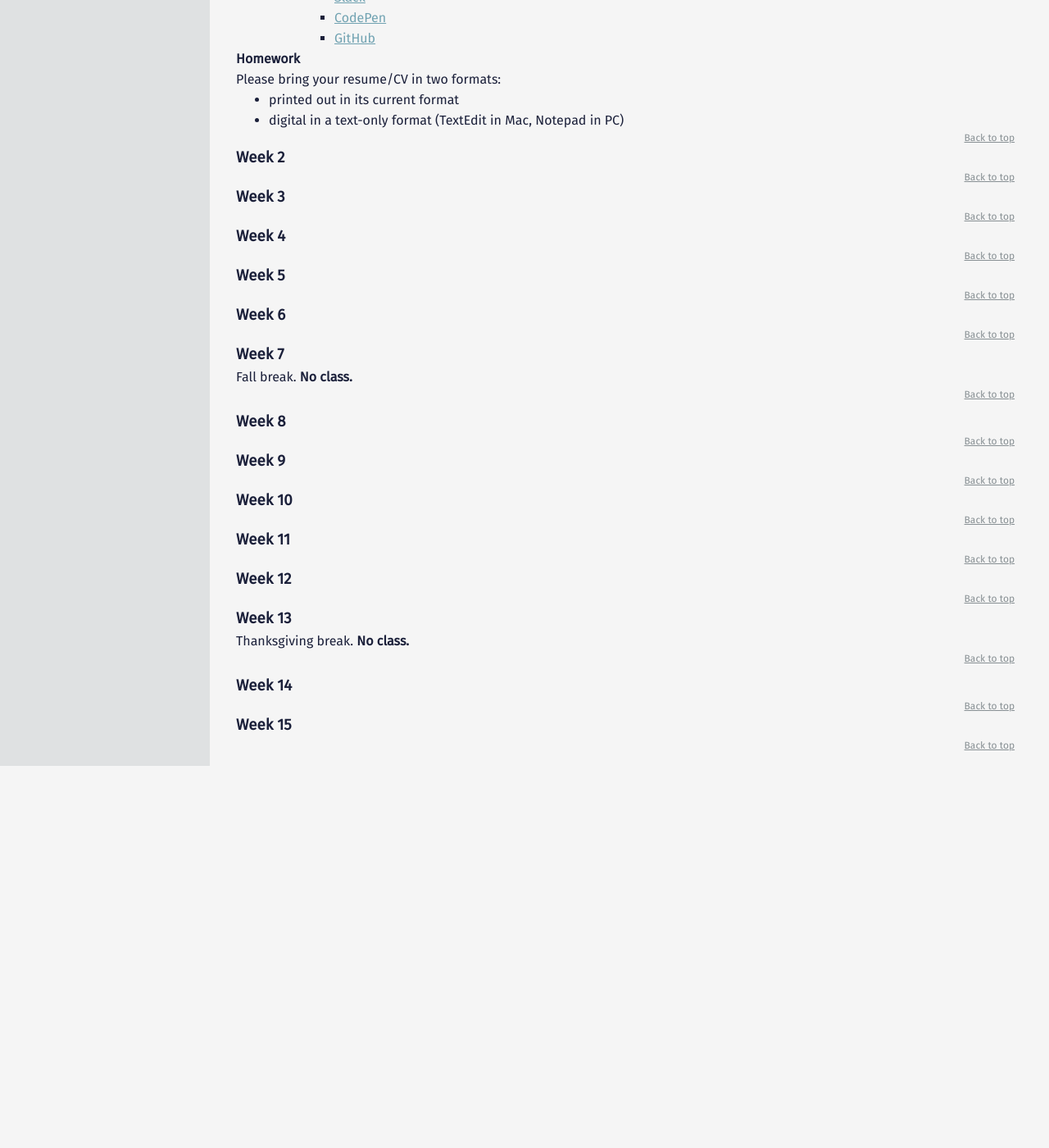
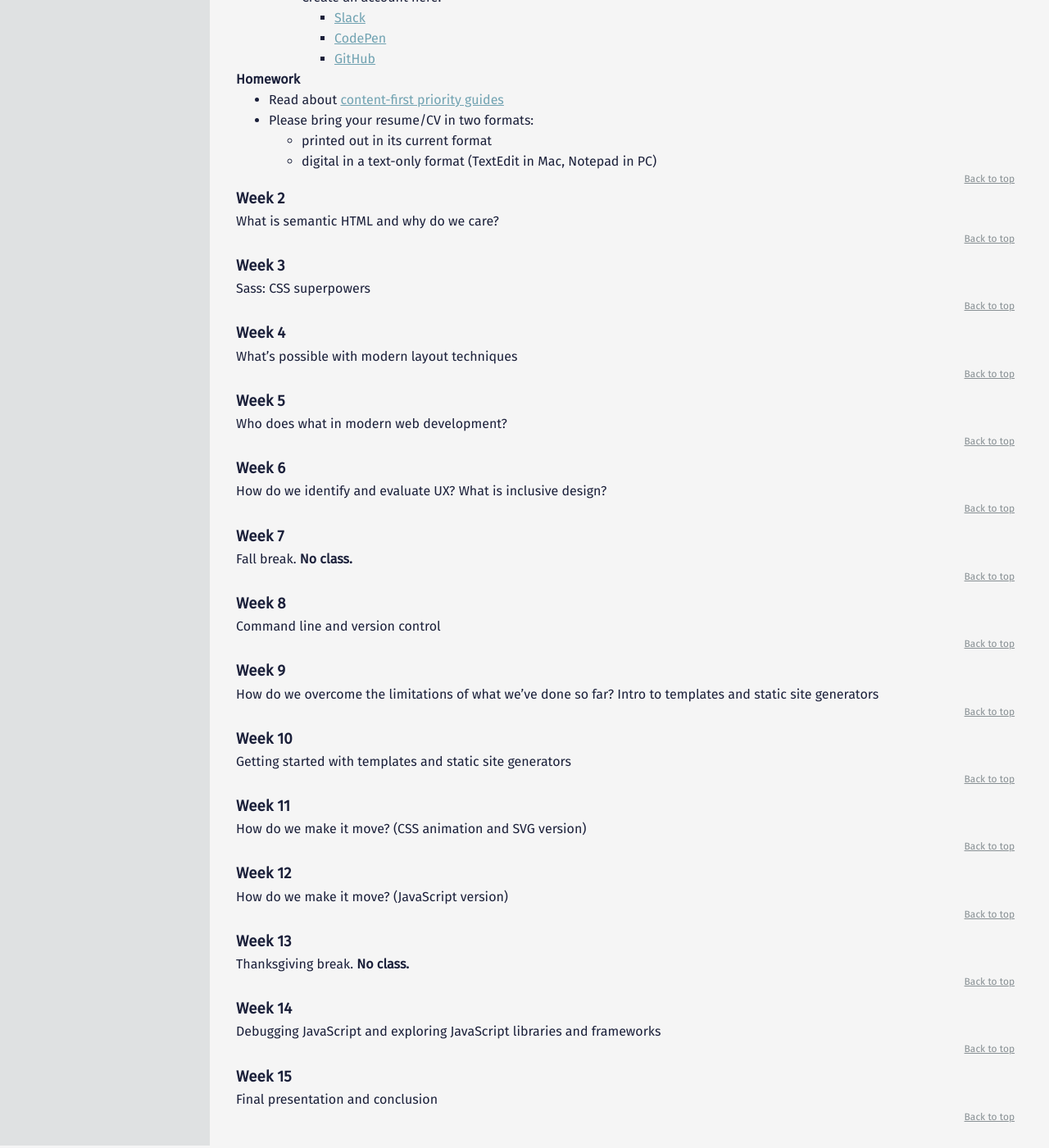
Before and after one commit to mica-web/mica-web.github.io, a Jekyll site: the page built from gd-431/index.md, in a window 1280 px wide and 1400 px high, scrolled down 659 px. Shown: the whole window at 82% size. Built offline with Jekyll 4.4.1, drawn with Linux system fonts in a browser that asks for light colours; before the commit the page ends 1625 px from its top, so only the background shows below that.

Commit message:
Moved weekly plans into individual files

```diff
--- /dev/null
+++ b/_includes/gd-431/w01.md
@@ -0,0 +1,23 @@
+Nice to meetcha! 👋
+
+1.  Introductions
+1.  Syllabus and course overview
+1.  The internet + web browsers
+1.  Activities
+    1.  [Student survey](https://goo.gl/forms/ZR3ctAr5tJh0kFPq2)
+    1.  What we know now
+1.  Sign-up-a-palooza
+    - Download these:
+        - [Visual Studio (text editor)](https://visualstudio.microsoft.com/)
+        - [Google Chrome (browser)](https://www.google.com/chrome/)
+    - Create an account here:
+        - [Slack](https://mica-web.slack.com/)
+        - [CodePen](http://codepen.io/)
+        - [GitHub](https://github.com/)
+
+#### Homework
+
+- Read about [content-first priority guides](https://alistapart.com/article/priority-guides-a-content-first-alternative-to-wireframes)
+- Please bring your resume/CV in two formats:
+  - printed out in its current format
+  - digital in a text-only format (TextEdit in Mac, Notepad in PC)
--- /dev/null
+++ b/_includes/gd-431/w02.md
@@ -0,0 +1 @@
+What is semantic HTML and why do we care?
--- /dev/null
+++ b/_includes/gd-431/w03.md
@@ -0,0 +1 @@
+Sass:  CSS superpowers
--- /dev/null
+++ b/_includes/gd-431/w04.md
@@ -0,0 +1 @@
+What’s possible with modern layout techniques
--- /dev/null
+++ b/_includes/gd-431/w05.md
@@ -0,0 +1 @@
+Who does what in modern web development?
--- /dev/null
+++ b/_includes/gd-431/w06.md
@@ -0,0 +1 @@
+How do we identify and evaluate UX? What is inclusive design?
--- /dev/null
+++ b/_includes/gd-431/w08.md
@@ -0,0 +1 @@
+Command line and version control
--- /dev/null
+++ b/_includes/gd-431/w09.md
@@ -0,0 +1 @@
+How do we overcome the limitations of what we’ve done so far? Intro to templates and static site generators
--- /dev/null
+++ b/_includes/gd-431/w10.md
@@ -0,0 +1 @@
+Getting started with templates and static site generators
--- /dev/null
+++ b/_includes/gd-431/w11.md
@@ -0,0 +1 @@
+How do we make it move? (CSS animation and SVG version)
--- /dev/null
+++ b/_includes/gd-431/w12.md
@@ -0,0 +1 @@
+How do we make it move? (JavaScript version)
--- /dev/null
+++ b/_includes/gd-431/w14.md
@@ -0,0 +1 @@
+Debugging JavaScript and exploring JavaScript libraries and frameworks
--- /dev/null
+++ b/_includes/gd-431/w15.md
@@ -0,0 +1 @@
+Final presentation and conclusion
--- a/gd-431/index.md
+++ b/gd-431/index.md
@@ -35,48 +38,37 @@ Schedule
 
 ### Week 1
 
-Nice to meetcha! 👋
-
-1.  Introductions
-1.  Syllabus and course overview
-1.  The internet + web browsers
-1.  Activities
-    1.  [Student survey](https://goo.gl/forms/ZR3ctAr5tJh0kFPq2)
-    1.  What we know now
-1.  Sign-up-a-palooza
-    - Download these:
-        - [Visual Studio (text editor)](https://visualstudio.microsoft.com/)
-        - [Google Chrome (browser)](https://www.google.com/chrome/)
-    - Create an account here:
-        - [Slack](https://mica-web.slack.com/)
-        - [CodePen](http://codepen.io/)
-        - [GitHub](https://github.com/)
-
-#### Homework
-
-Please bring your resume/CV in two formats:
-  - printed out in its current format
-  - digital in a text-only format (TextEdit in Mac, Notepad in PC)
+{% include gd-431/w01.md %}
 
 {% include top-link.html %}
 
 ### Week 2
 
+{% include gd-431/w02.md %}
+
 {% include top-link.html %}
 
 ### Week 3
+
+{% include gd-431/w03.md %}
 
 {% include top-link.html %}
 
 ### Week 4
 
+{% include gd-431/w04.md %}
+
 {% include top-link.html %}
 
 ### Week 5
 
+{% include gd-431/w05.md %}
+
 {% include top-link.html %}
 
 ### Week 6
+
+{% include gd-431/w06.md %}
 
 {% include top-link.html %}
 
@@ -88,21 +80,31 @@ Fall break. **No class.**
 
 ### Week 8
 
+{% include gd-431/w08.md %}
+
 {% include top-link.html %}
 
 ### Week 9
+
+{% include gd-431/w09.md %}
 
 {% include top-link.html %}
 
 ### Week 10
 
+{% include gd-431/w10.md %}
+
 {% include top-link.html %}
 
 ### Week 11
 
+{% include gd-431/w11.md %}
+
 {% include top-link.html %}
 
 ### Week 12
+
+{% include gd-431/w12.md %}
 
 {% include top-link.html %}
 
@@ -114,8 +116,12 @@ Thanksgiving break. **No class.**
 
 ### Week 14
 
+{% include gd-431/w14.md %}
+
 {% include top-link.html %}
 
 ### Week 15
 
+{% include gd-431/w15.md %}
+
 {% include top-link.html %}
```
Also changed, not shown: other parts of gd-431/index.md (+3 -0 lines).
